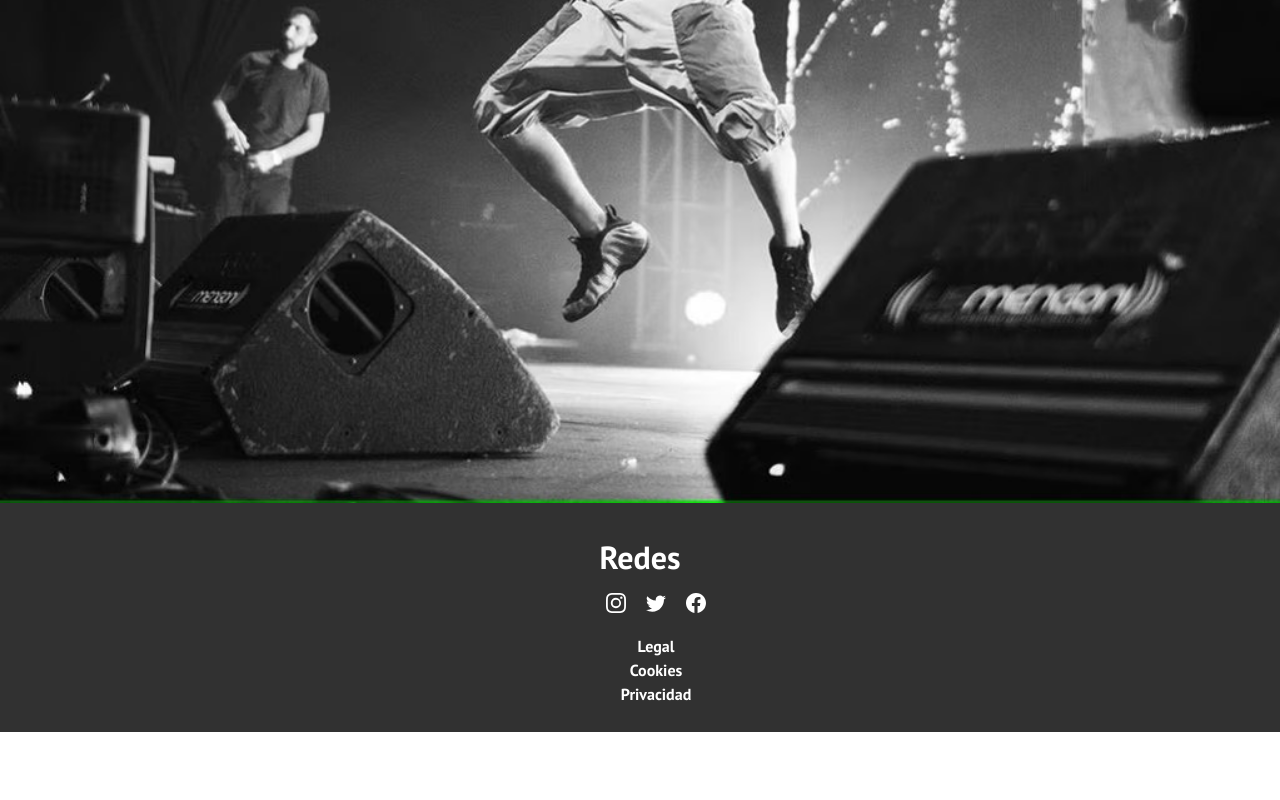
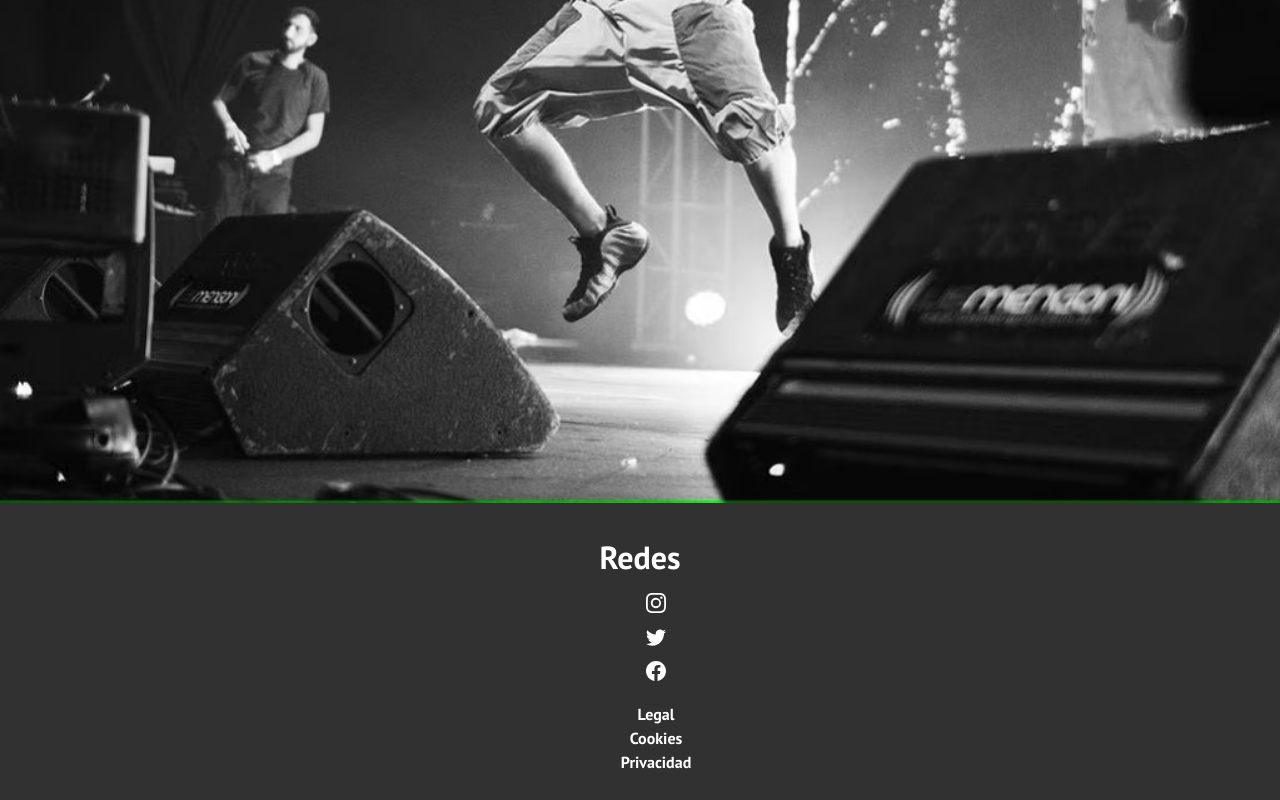
Before and after one commit to Alvarop-cpu/PF-Pratissoli, a website: page index.html in a window 1280 px wide. Shown: the part 465-1265 px from the top of the page. Before the commit the page ends 1197 px from the top, so only its background shows below. Drawn offline with nearby package versions, Linux system fonts and the light colour scheme.

Commit message:
Reentrega3

```diff
--- a/index.html
+++ b/index.html
@@ -43,7 +43,7 @@
     </main>
     <footer>
       <h2>Redes</h2>
-      <ul class="footer d-flex">
+      <ul class="Redes">
           <li class="ig">
             <a href="https://www.instagram.com/ysy__a/?hl=es-la" target="_blank">
               <svg xmlns="http://www.w3.org/2000/svg" width="20" height="20" fill="white" class="bi bi-instagram" viewBox="0 0 16 16">
--- a/scss/secciones/_footer.scss
+++ b/scss/secciones/_footer.scss
@@ -2,39 +2,35 @@ footer{
     background-color: #313131;
     box-shadow: 0 4px 4px hsla(0, 0%, 49%, 0.91);
     padding: 10px 0px;
-}
-
     h2{
     margin-top: 25px;
     text-align: center;
     color: white;
     }
-
     ul{
     text-align: center ;
     list-style: none ;
     color: white;
     }
-
     li{
     text-decoration: none;
     }
-
-.d-flex{
-    justify-content: center;
+    .Redes{
+        text-align: center;
     }
-
     .fb{
     margin: 0 5px;
     padding: 5px;
     }
-
     .tw{
     margin: 0 5px;
     padding: 5px;
     }
-
     .ig{
     margin: 0 5px;
     padding: 5px;
     }
+    .legales{
+     text-align: center;
+    }
+}
--- a/scss/secciones/_header.scss
+++ b/scss/secciones/_header.scss
@@ -7,8 +7,6 @@ h1{
 }
 header{
     box-shadow: 0 4px 4px #464646e8;
-}
-
     .navbar{
     background-color:  #313131 !important;
     }
@@ -16,13 +14,12 @@ header{
     background-color: white;
     color:  #6c6c6c;
     }
-
     .navegacion div ul li a{
     display: flex;
     color: white;
     flex-direction: row;
     }
-
     .nav-link:hover{
     color: #6c6c6c;
     }
+}
```
Also changed, not shown: secciones/biografia.html (+1 -1 lines), secciones/entrevistas.html (+1 -1 lines), css/style.css. Lines whose indentation alone changed are shown as unchanged.
